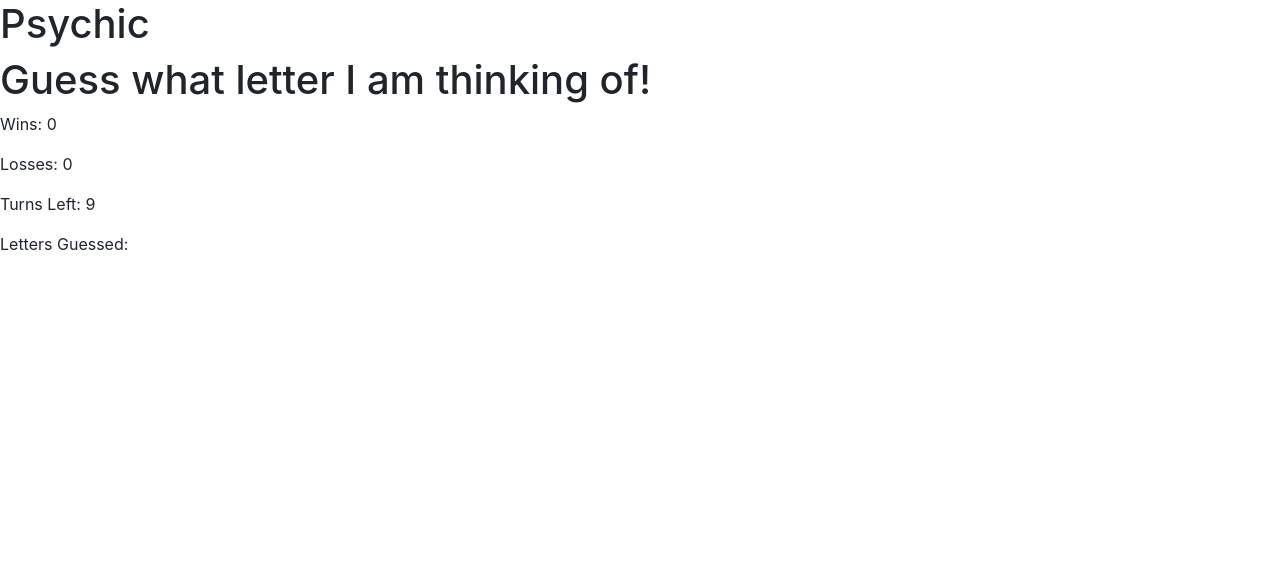
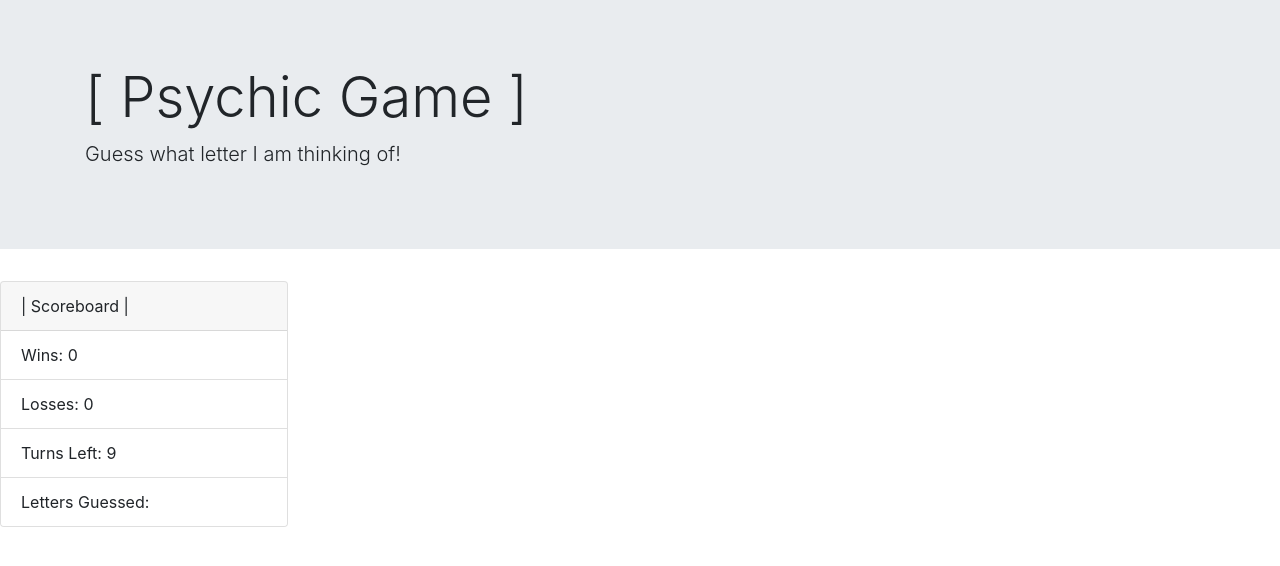
Before and after one commit to EmilioV1/psychic-game, a plain HTML site: page index.html in a window 1280 px wide. Drawn offline with nearby package versions, Linux system fonts and the light colour scheme.

Commit message:
Bootstrap jumbotron  and card added to the index.html.

```diff
--- a/index.html
+++ b/index.html
@@ -8,13 +8,23 @@
         <link rel="stylesheet" href="assets/css/reset.css">
     </head>
     <body>
-        <h1>Psychic</h1>
-        <h1>Guess what letter I am thinking of!</h1>
-
-            <p id="wins"></p>
-            <p id="losses"></p>
-            <p id="turns"></p>
-            <p id="guesses"></p>
+        <div class="jumbotron jumbotron-fluid">
+            <div class="container">
+                <h1 class="display-4">[ Psychic Game ]</h1>
+                <p class="lead">Guess what letter I am thinking of!</p>
+            </div>
+        </div>
+        <div class="card" style="width: 18rem;">
+            <div class="card-header">
+                 | Scoreboard |
+            </div>
+             <ul class="list-group list-group-flush">
+                <li id = "wins" class="list-group-item"></li>
+                <li id = "losses" class="list-group-item"></li>
+                <li id = "turns" class="list-group-item"></li>
+                <li id = "guesses" class="list-group-item"></li>
+            </ul>
+        </div>
 
     <script type = "text/javascript" src = "assets/javascript/game.js"></script>
     </body>
```
